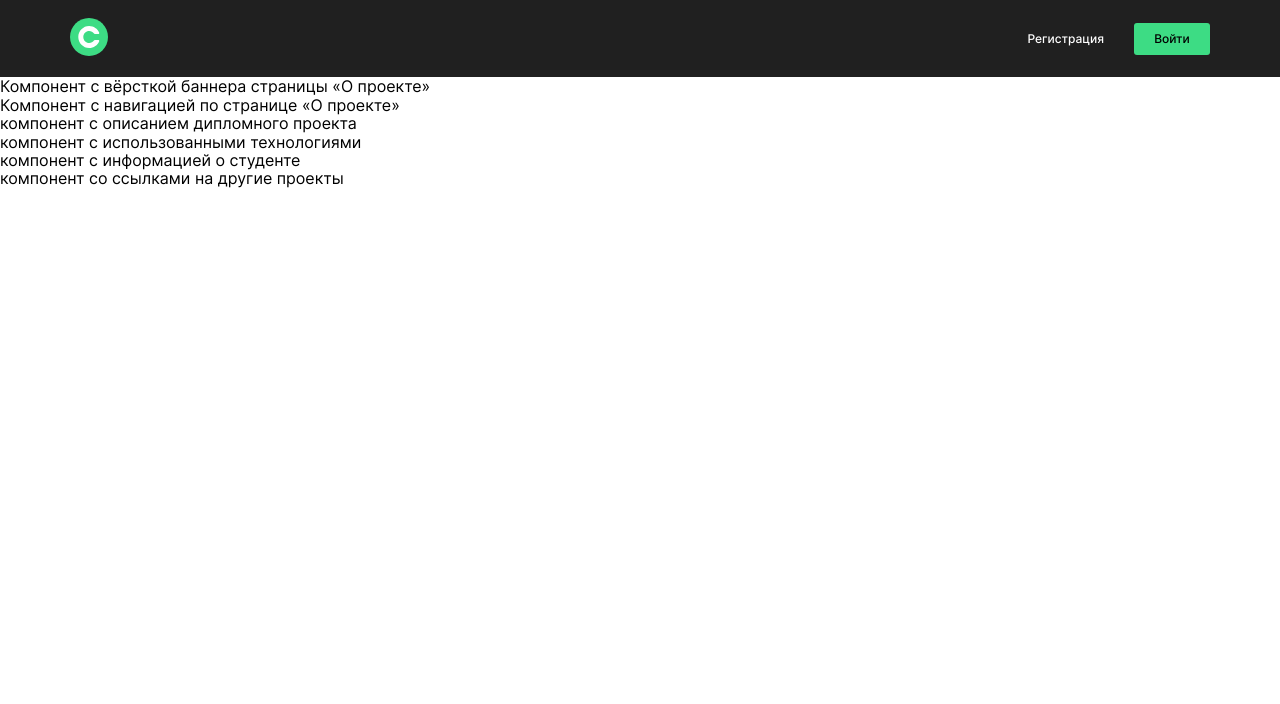
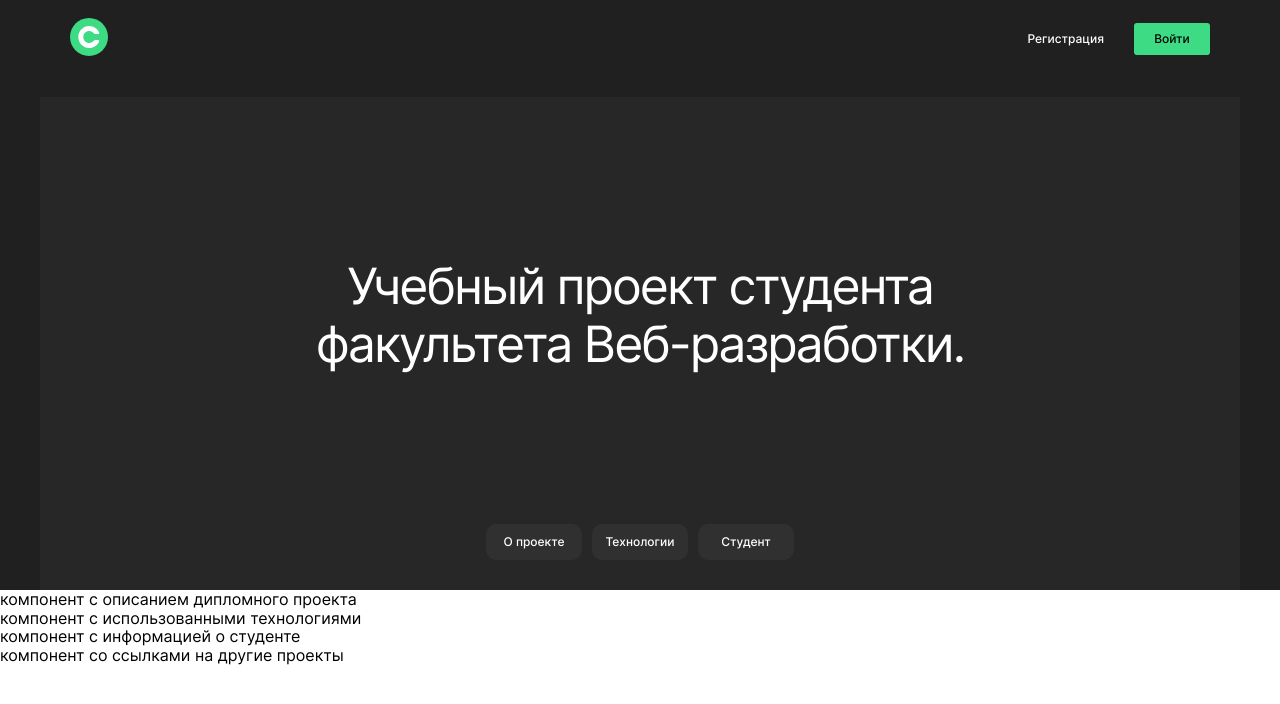
Before and after one commit to BeRealDude/movies-explorer-frontend, a React (Create React App) app: page / in a window 1280 px wide. Shown: the top 704 px of the page. Built offline with nearby package versions, Linux system fonts and the light colour scheme.

Commit message:
feat: promo, navTab

```diff
--- a/src/components/AboutMe/AboutMe.js
+++ b/src/components/AboutMe/AboutMe.js
@@ -1,7 +1,7 @@
 function AboutMe() {
     return (
       <>
-      <div>компонент с информацией о студенте</div>
+      <div id="aboutMe">компонент с информацией о студенте</div>
       </>
     );
   }
--- a/src/components/AboutProject/AboutProject.js
+++ b/src/components/AboutProject/AboutProject.js
@@ -1,7 +1,7 @@
 function AboutProject() {
     return (
       <>
-      <div>компонент с описанием дипломного проекта</div>
+      <div id="project">компонент с описанием дипломного проекта</div>
       </>
     );
   }
--- a/src/components/Main/Main.js
+++ b/src/components/Main/Main.js
@@ -1,6 +1,6 @@
 import AboutMe from "../AboutMe/AboutMe";
 import AboutProject from "../AboutProject/AboutProject";
-import NavTab from "../NavTab/NavTab";
+
 import Portfolio from "../Portfolio/Portfolio";
 import Promo from "../Promo/Promo";
 import Techs from "../Techs/Techs";
@@ -9,7 +9,6 @@ function Main() {
     return (
       <>
       <Promo />
-      <NavTab />
       <AboutProject />
       <Techs />
       <AboutMe />
--- a/src/components/NavTab/NavTab.css
+++ b/src/components/NavTab/NavTab.css
@@ -0,0 +1,29 @@
+.nav {
+    display: flex;
+    margin-bottom: 30px;
+}
+
+.nav__link {
+    color: #FFF;
+    font-size: 12px;
+    font-weight: 500;
+    line-height: 16px;
+    text-decoration: none;
+    width: 96px;
+    height: 36px;
+    display: flex;
+    border-radius: 10px;
+    background: #303030;
+    justify-content: center;
+    align-items: center;
+    margin-right: 10px;
+}
+
+.nav__link:last-of-type {
+    margin: 0;
+}
+
+.nav__link:hover {
+    transition: 0.3s;
+    opacity: 0.6;
+}
--- a/src/components/NavTab/NavTab.js
+++ b/src/components/NavTab/NavTab.js
@@ -1,8 +1,13 @@
+import './NavTab.css'
+import { Link } from "react-router-dom";
+
 function NavTab() {
     return (
-      <>
-      <div>Компонент с навигацией по странице «О проекте»</div>
-      </>
+      <nav className="nav">
+      <Link className='nav__link' to='#project'>О проекте</Link>
+      <Link className='nav__link' to='#techs'>Технологии</Link>
+      <Link className='nav__link' to='#aboutMe'>Студент</Link>
+      </nav>
     );
   }
 
--- a/src/components/Navigation/Navigation.js
+++ b/src/components/Navigation/Navigation.js
@@ -27,7 +27,7 @@ function Navigation({ loggedIn }) {
     }
 
     return (
-      <nav className="navigation">
+      <div className="navigation">
       {loggedIn !== true ?
       <div className="navigation__wrappAutch">
         <button onClick={switchPageSignup} className="navigation__btnAutch">Регистрация</button>
@@ -51,7 +51,7 @@ function Navigation({ loggedIn }) {
 
         </div>
         }
-     </nav>
+     </div>
     );
   }
 
--- a/src/components/Promo/Promo.css
+++ b/src/components/Promo/Promo.css
@@ -0,0 +1,25 @@
+.promo {
+background-color: #202020;
+padding: 20px 40px 0;
+}
+
+.promo__container {
+background-color: #272727;
+min-height: 493px;
+display: flex;
+align-items: center;
+flex-direction: column;
+justify-content: space-between;
+}
+
+.promo__title {
+    color: #FFF;
+    line-height: 58px;
+    font-size: 50px;
+    margin: 0;
+    letter-spacing: -2px;
+    font-weight: 400;
+    max-width: 730px;
+    text-align: center;
+    margin-top: 160px;
+}
--- a/src/components/Promo/Promo.js
+++ b/src/components/Promo/Promo.js
@@ -1,7 +1,15 @@
+import './Promo.css'
+import NavTab from "../NavTab/NavTab";
+
 function Promo() {
     return (
       <>
-      <div>Компонент с вёрсткой баннера страницы «О проекте»</div>
+      <div className="promo">
+      <div className="promo__container">
+        <h1 className="promo__title">Учебный проект студента факультета Веб-разработки.</h1>
+        <NavTab />
+        </div>
+        </div>
       </>
     );
   }
--- a/src/components/Techs/Techs.js
+++ b/src/components/Techs/Techs.js
@@ -1,7 +1,7 @@
 function Techs() {
     return (
       <>
-      <div>компонент с использованными технологиями</div>
+      <div id="techs">компонент с использованными технологиями</div>
       </>
     );
   }
```
